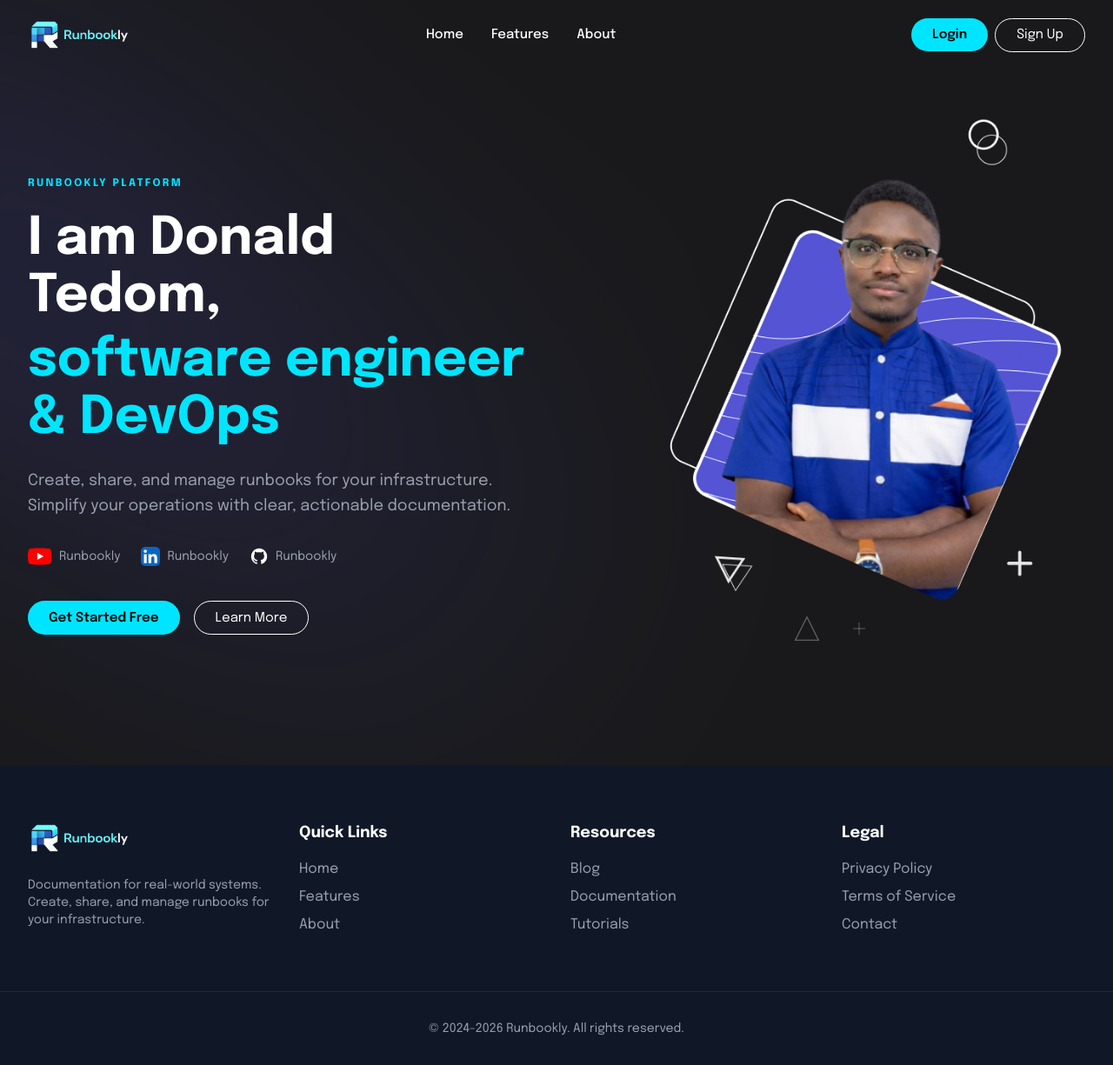
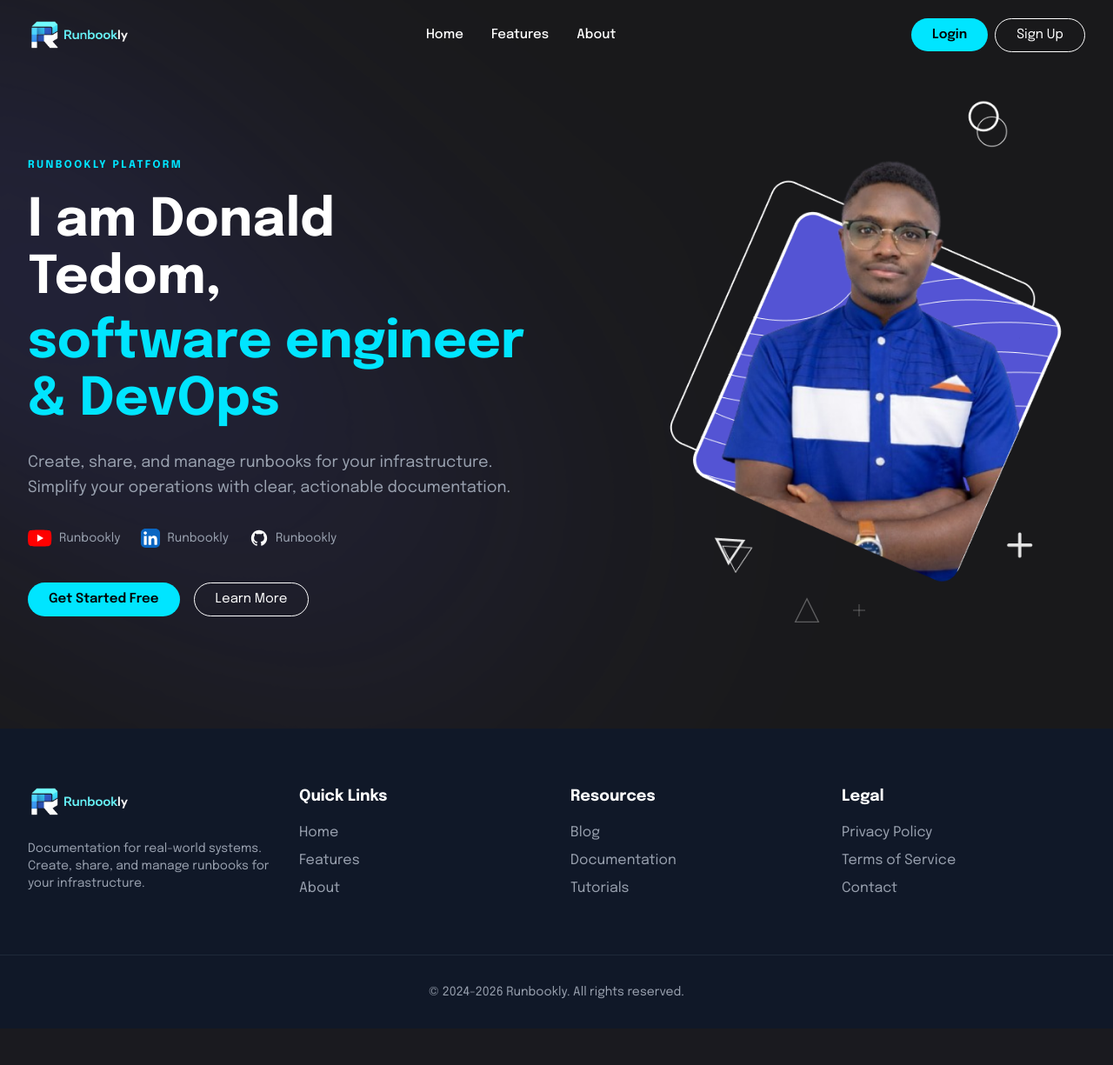
Before and after one commit to donaldte/tech-articles, a Django app: page /en/ in a window 1280 px wide. Shown: the whole page at 87% size. After the commit the page ends 1149 px from the top, so only its background shows below. Run offline with Django 5.2, Linux system fonts and the light colour scheme; style sheets or scripts are compiled from the project's sources; parts of the project's set-up code (start-up, migrations or seed data) failed here and were passed over.

Commit message:
fix(hero): Adjust hero section height

```diff
--- a/tech_articles/templates/tech-articles/home/includes/sections/_hero.html
+++ b/tech_articles/templates/tech-articles/home/includes/sections/_hero.html
@@ -11,7 +11,7 @@
   ></div>
 
   <div class="relative container-main pt-32 pb-20">
-    <div class="grid lg:grid-cols-2 gap-8 lg:gap-12 items-center min-h-[calc(100vh-8rem)]">
+    <div class="grid lg:grid-cols-2 gap-8 lg:gap-12 items-center">
 
       <!-- Left Content -->
       <div class="text-left z-10">
```
